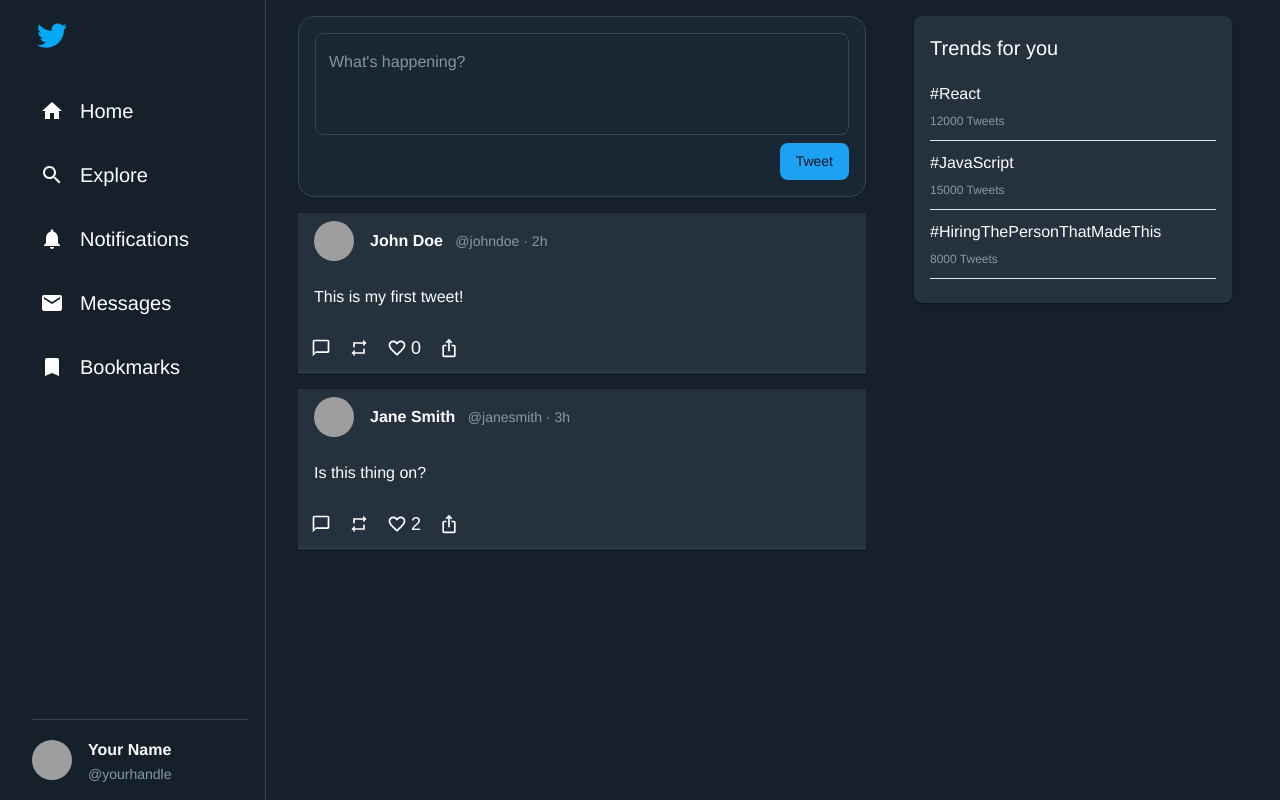
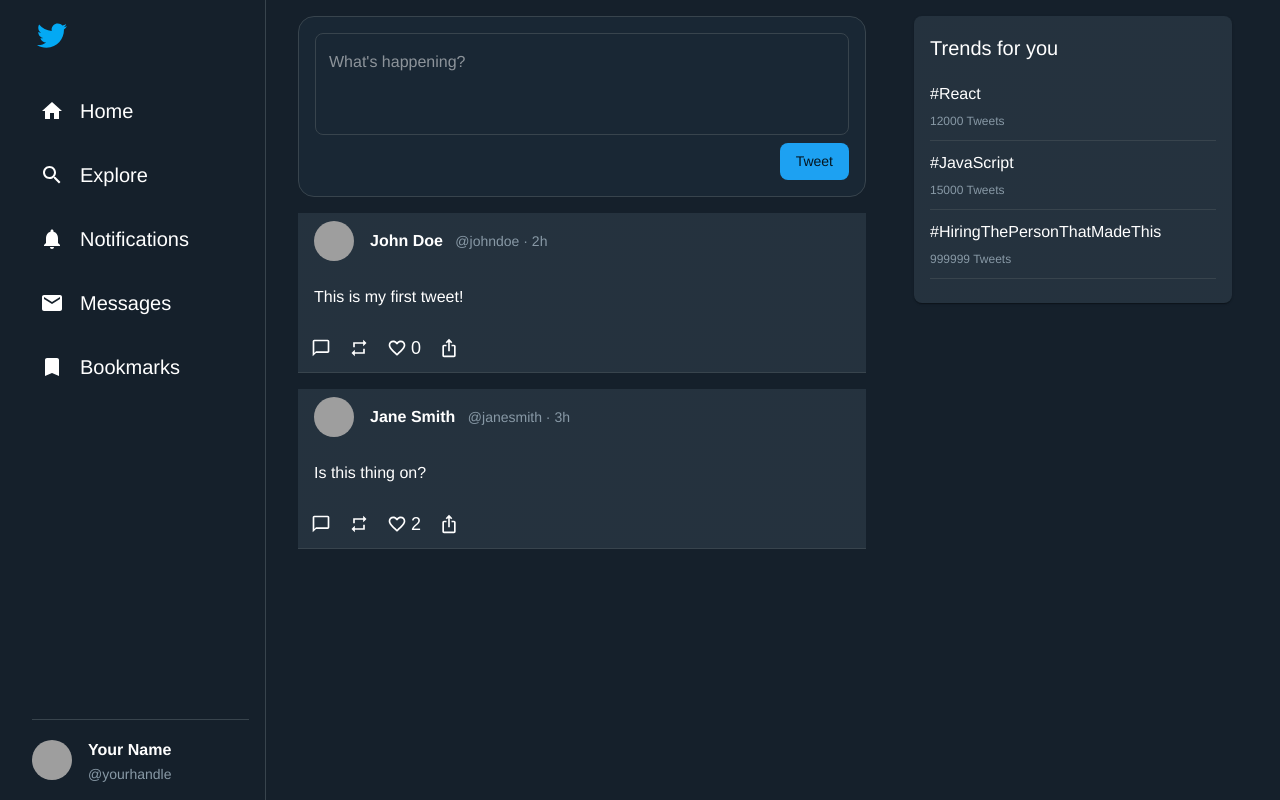
Before and after one commit to kpierce11/Twitter-Clone-2.0, a React (Vite) app: page / in a window 1280 px wide. Built offline with nearby package versions, Linux system fonts and the light colour scheme; grey boxes are pictures that could not be loaded.

Commit message:
added hover to trends

```diff
--- a/src/components/Sidebar.jsx
+++ b/src/components/Sidebar.jsx
@@ -24,11 +24,13 @@ const Sidebar = () => {
       }}
     >
       <Box sx={{ mb: 3 }}>
-        <img
-          src="src/assets/twitter-bird.svg"
-          alt="Twitter Logo"
-          style={{ width: '40px', cursor: 'pointer' }}
-        />
+        <a href="/" style={{ textDecoration: 'none' }}>
+          <img
+            src="src/assets/twitter-bird.svg"
+            alt="Twitter Logo"
+            style={{ width: '40px', cursor: 'pointer' }}
+          />
+        </a>
       </Box>
       <Box
         sx={{
--- a/src/components/Trends.jsx
+++ b/src/components/Trends.jsx
@@ -1,4 +1,3 @@
-// src/components/Trends.jsx
 import React from 'react';
 import Paper from '@mui/material/Paper';
 import Typography from '@mui/material/Typography';
@@ -8,16 +7,31 @@ const Trends = () => {
   const trends = [
     { id: 1, topic: '#React', tweets: 12000 },
     { id: 2, topic: '#JavaScript', tweets: 15000 },
-    { id: 3, topic: '#HiringThePersonThatMadeThis', tweets: 8000 },
+    { id: 3, topic: '#HiringThePersonThatMadeThis', tweets: 999999 },
   ];
 
   return (
-    <Paper sx={{ p: 2 }}>
-      <Typography variant="h6" sx={{ mb: 2 }}>Trends for you</Typography>
+    <Paper sx={{ p: 2, backgroundColor: 'background.paper' }}>
+      <Typography variant="h6" sx={{ mb: 2 }} color="text.primary">
+        Trends for you
+      </Typography>
       {trends.map(trend => (
-        <Box key={trend.id} sx={{ mb: 1, borderBottom: '1px solid #e1e8ed', pb: 1 }}>
-          <Typography variant="subtitle1">{trend.topic}</Typography>
-          <Typography variant="caption" color="text.secondary">{trend.tweets} Tweets</Typography>
+        <Box key={trend.id} sx={{ mb: 1, borderBottom: '1px solid #38444d', pb: 1 }}>
+          <Typography
+            variant="subtitle1"
+            color="text.primary"
+            sx={{
+              cursor: 'pointer',
+              '&:hover': {
+                textDecoration: 'underline',
+              },
+            }}
+          >
+            {trend.topic}
+          </Typography>
+          <Typography variant="caption" color="text.secondary">
+            {trend.tweets} Tweets
+          </Typography>
         </Box>
       ))}
     </Paper>
```
